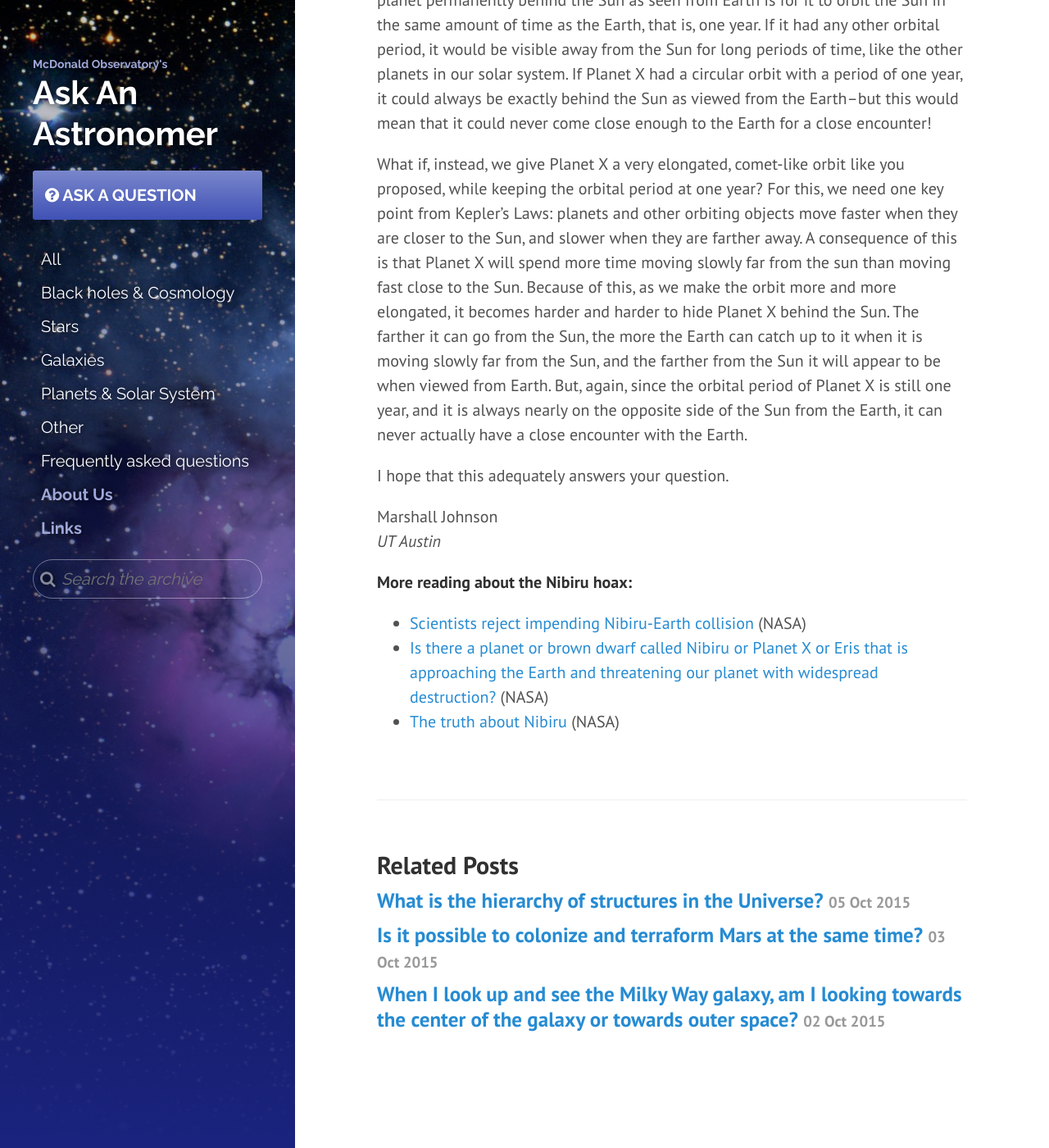
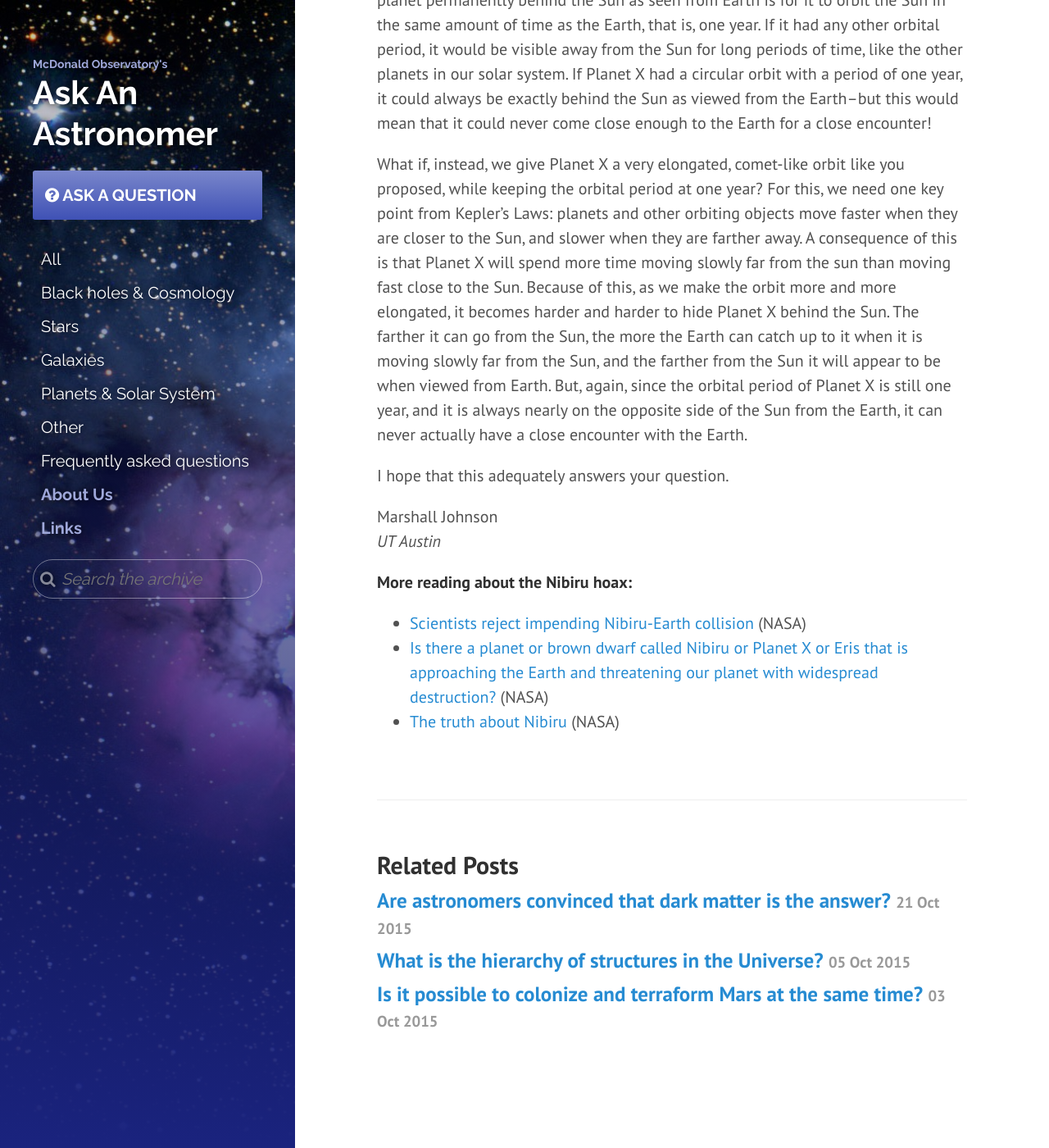
Before and after one commit to askanastronomer/askanastronomer.github.io, a Jekyll site: the page built from _posts/2015-10-07-the-orbit-of-nibiru.md, in a window 1280 px wide and 1400 px high, scrolled down 1268 px. Shown: the whole window at 82% size. Built offline with Jekyll 4.4.1, drawn with Linux system fonts in a browser that asks for light colours; nearby versions of some CDN libraries; some of the changed lines change nothing that is shown.

Commit message:
Added EN's answer

```diff
--- /dev/null
+++ b/_posts/2015-10-21-dark-matter.md
@@ -0,0 +1,37 @@
+---
+layout: post
+title: Are astronomers convinced that dark matter is the answer?
+categories: bhc
+thumbnail: http://upload.wikimedia.org/wikipedia/commons/5/51/Hubble_image_of_the_galaxy_cluster_Abell_3827.jpg
+---
+<div class="image">
+<img src="http://upload.wikimedia.org/wikipedia/commons/5/51/Hubble_image_of_the_galaxy_cluster_Abell_3827.jpg" alt="The Galaxy Cluster Abell 3827"></a>
+<div class="caption">The <a href="http://www.eso.org/public/images/eso1514a/">rich galaxy cluster Abell 3827</a>; Credit & Copyright: ESO.</div>
+</div>
+**Are astronomers convinced that dark matter is the answer?**
+
+**Is it likely that there is a simpler alternative theory to help explain why general relativity fails at galactic scales?**
+
+I will answer the second question first: no. All the simpler alternatives have been tested and they fail to explain all the observations. It is very unlikely a simple alternative will explain the issue by now.
+
+The first question requires a more nuanced response: statistically, it is fair to say that a majority of astronomers accept dark matter as the answer, but there is still a sizable number of colleagues working on alternative theories. Also, saying that dark matter is THE answer still leaves the huge question of “what is dark matter?” unanswered.
+
+I personally favor the dark matter interpretation for two big reasons and one picky point.
+
+The first reason is that at this point dark matter is necessary to explain observed phenomena at a large range of scales, from the Solar System's to cosmological scales and many things in between. No alternative theory has been able to cover all of these scales. Some of them do very well at galactic and smaller scales, but they break at galaxy cluster scales. Not a single one has been able to perform cosmological simulations to check if the resulting universe after the big-bang looks even remotely like our Universe, and they cannot fit observations from the [Cosmic Microwave Background](https://en.wikipedia.org/wiki/Cosmic_microwave_background). So, on one hand we have dark matter, with all its unknowns, which explains a very large array of observations and has only a couple of unresolved issues; and on the other hand we have a large number of different modifications of gravity that sometimes explain some observations, and never manage to do cosmology.
+
+The second reason is galaxy clusters, in particular the Bullet Cluster.
+
+<div class="image">
+<img src="http://blogs.discovermagazine.com/cosmicvariance/files/uploads/1e0657odx.jpg" alt="The Bullet Cluster"></a>
+<div class="caption">The Bullet Cluster.</div>
+</div>
+
+This is actually two galaxy clusters that smashed into each other. Given the separation between galaxies, the clusters can cross each other without any of their galaxies being perturbed at all. The hot intergalactic gas, observed with X-ray telescopes definitely gets perturbed when the clusters encounter, but it turns out that this can only happen if there is matter in between the galaxies, it cannot happen if there is nothing and it cannot happen with modified gravity either. Dark matter is the only thing that can explain this observation. [A detailed explanation of this observation can be found in this blog post](http://www.preposterousuniverse.com/blog/2006/08/21/dark-matter-exists/).
+
+The picky point is that alternative theories to dark matter are very, very ugly mathematically, which doesn’t mean they are wrong, but it means they are extremely difficult to work with and that’s why nobody has been able to do meaningful simulations with them. Also, this means that there is not one competing alternative to dark matter, but instead there are dozens (if not hundreds) of modifications to the canonical gravity we use in Physics. A very annoying caveat is that some of these theories break a fundamental principle in Physics called “[Lorentz Invariance](https://en.wikipedia.org/wiki/Lorentz_covariance)”. Again, breaking existing physics does not prove that something is wrong, but it surely demands that the proof for it is irrefutable, and in this case, it is not.
+
+Details about the evidence for dark matter can be found in this blog post at [http://www.preposterousuniverse.com/blog/2011/02/26/dark-matter-just-fine-thanks/](http://www.preposterousuniverse.com/blog/2011/02/26/dark-matter-just-fine-thanks/) or in (long) video form at [https://www.youtube.com/watch?v=iu7LDGhSi1A](https://www.youtube.com/watch?v=iu7LDGhSi1A).
+
+Dr. Eva Noyola<br>
+*UT Austin*
--- a/public/css/aaa.css
+++ b/public/css/aaa.css
@@ -1,6 +1,10 @@
 .caption {
   font-size:0.7rem;
   color:lightgray;
+}
+
+.caption a {
+  color:darkgray;
 }
 
 .image {
```
